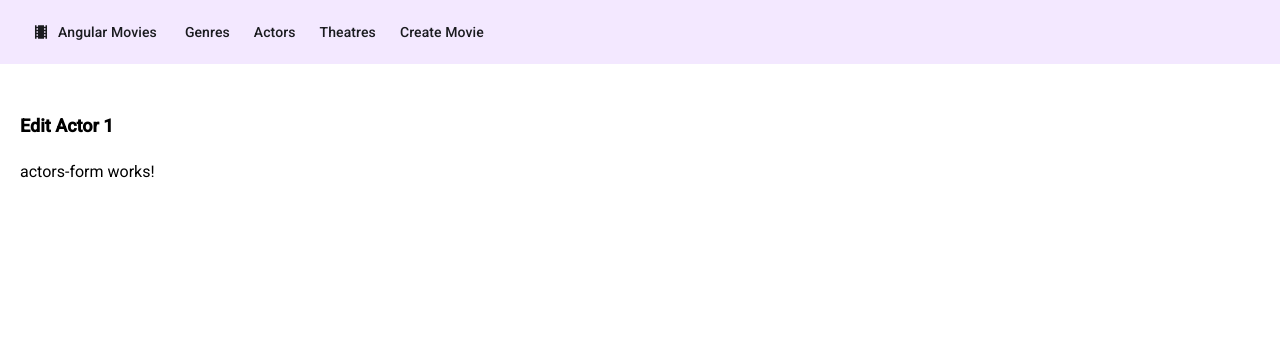
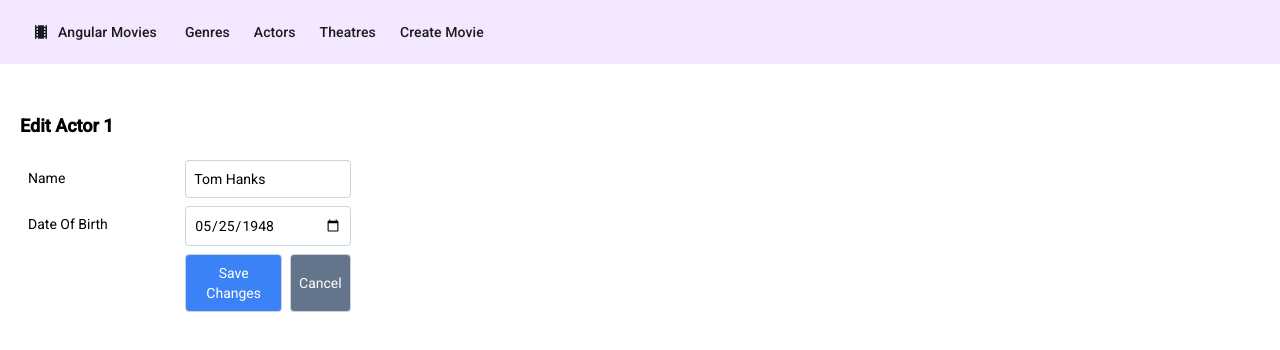
Before and after one commit to buddhika85/Movies-App, an Angular app in the folder angular-movies/: page /actors/edit/1 in a window 1280 px wide. Shown: the top 350 px of the page. Built offline with nearby package versions, Linux system fonts and the light colour scheme.

Commit message:
actor form

```diff
--- a/angular-movies/package.json
+++ b/angular-movies/package.json
@@ -20,6 +20,7 @@
     "@angular/platform-browser": "^18.2.0",
     "@angular/platform-browser-dynamic": "^18.2.0",
     "@angular/router": "^18.2.0",
+    "moment": "^2.30.1",
     "rxjs": "~7.8.0",
     "tslib": "^2.3.0",
     "zone.js": "~0.14.10"
--- a/angular-movies/src/app/actors/actors-form/actors-form.component.html
+++ b/angular-movies/src/app/actors/actors-form/actors-form.component.html
@@ -1 +1,45 @@
-<p>actors-form works!</p>
+<form [formGroup]="formGroup" (ngSubmit)="onSubmit()">
+  <div class="three-col-form w-2/5">
+    <label class="lbl">Name</label>
+    <input
+      class="text-box mb-2"
+      type="text"
+      formControlName="name"
+      [class.text-box-error]="(name.touched || name.dirty) && name.invalid"
+    />
+    <div class="error-div">
+      @if ((name.touched || name.dirty) && name.invalid) { @if
+      (name.errors?.['required']) {
+      <span>Required</span>
+      } @else if (name.errors?.['minlength']) {
+      <span>Min length of 2 required</span>
+      } @else if (name.errors?.['firstLetterShouldBeUppercase']) {
+      <span>First letter of name should be uppercase</span>
+      } }
+    </div>
+
+    <label class="lbl">Date Of Birth</label>
+    <input
+      class="text-box mb-2"
+      type="date"
+      formControlName="dateOfBirth"
+      [class.text-box-error]="
+        (dateOfBirth.touched || dateOfBirth.dirty) && dateOfBirth.invalid
+      "
+    />
+    <div class="error-div">
+      @if ((dateOfBirth.touched || dateOfBirth.dirty) && dateOfBirth.invalid) {
+      @if (dateOfBirth.errors?.['required']) {
+      <span>Required</span>
+      } }
+    </div>
+
+    <div></div>
+    <div class="btn-row">
+      <button class="add-btn" type="submit" [disabled]="this.formGroup.invalid">
+        Save Changes
+      </button>
+      <button class="cancel-btn" (click)="onReset()">Cancel</button>
+    </div>
+  </div>
+</form>
--- a/angular-movies/src/app/actors/actors-form/actors-form.component.ts
+++ b/angular-movies/src/app/actors/actors-form/actors-form.component.ts
@@ -1,4 +1,11 @@
-import { Component, inject, OnInit } from '@angular/core';
+import {
+  Component,
+  EventEmitter,
+  inject,
+  Input,
+  OnInit,
+  Output,
+} from '@angular/core';
 import {
   FormBuilder,
   FormControl,
@@ -6,6 +13,9 @@ import {
   ReactiveFormsModule,
   Validators,
 } from '@angular/forms';
+import { ActorCreationDto, ActorDto } from '../../shared/models/actors.models';
+import { firstLetterShouldBeUppercase } from '../../shared/validators/validators';
+import moment from 'moment';
 
 @Component({
   selector: 'app-actors-form',
@@ -18,27 +28,47 @@ export class ActorsFormComponent implements OnInit {
   private formBuilder: FormBuilder = inject(FormBuilder);
   formGroup!: FormGroup<{
     name: FormControl<string>;
-    dateOfBirth: FormControl<Date | null>;
+    dateOfBirth: FormControl<string>;
   }>;
+
+  @Input()
+  model!: ActorDto | null;
+
+  @Output()
+  postFormEmitter: EventEmitter<ActorCreationDto> =
+    new EventEmitter<ActorCreationDto>();
 
   ngOnInit(): void {
     this.formGroup = this.formBuilder.group({
       name: this.formBuilder.control<string>('', {
         nonNullable: true,
-        validators: [Validators.required, Validators.minLength(2)],
+        validators: [
+          Validators.required,
+          Validators.minLength(2),
+          firstLetterShouldBeUppercase(),
+        ],
       }),
-      dateOfBirth: this.formBuilder.control<Date | null>(null, {
-        nonNullable: false,
-        validators: [],
+      dateOfBirth: this.formBuilder.control<string>('', {
+        nonNullable: true,
+        validators: [Validators.required],
       }),
     });
+
+    // debugger;
+    if (this.model !== null) {
+      const dob = moment(this.model.dateOfBirth).format('YYYY-MM-DD');
+      this.formGroup.patchValue({
+        ...this.model,
+        dateOfBirth: dob,
+      });
+    }
   }
 
   get name(): FormControl<string> {
     return this.formGroup.controls.name;
   }
 
-  get dateOfBirth(): FormControl<Date | null> {
+  get dateOfBirth(): FormControl<string> {
     return this.formGroup.controls.dateOfBirth;
   }
 
@@ -48,7 +78,12 @@ export class ActorsFormComponent implements OnInit {
       return;
     }
 
-    console.log(this.formGroup.value);
+    const actor: ActorCreationDto = {
+      name: this.formGroup.controls.name.value,
+      dateOfBirth: moment(this.formGroup.controls.dateOfBirth.value).toDate(),
+    };
+
+    this.postFormEmitter.emit(actor);
   }
 
   onReset(): void {
--- a/angular-movies/src/app/actors/create-actor/create-actor.component.html
+++ b/angular-movies/src/app/actors/create-actor/create-actor.component.html
@@ -1,3 +1,3 @@
 <h3>Create Actor</h3>
 
-<app-actors-form />
+<app-actors-form [model]="null" (postFormEmitter)="saveChanges($event)" />
--- a/angular-movies/src/app/actors/create-actor/create-actor.component.ts
+++ b/angular-movies/src/app/actors/create-actor/create-actor.component.ts
@@ -1,6 +1,7 @@
 import { Component, inject } from '@angular/core';
 import { Router } from '@angular/router';
 import { ActorsFormComponent } from '../actors-form/actors-form.component';
+import { ActorCreationDto } from '../../shared/models/actors.models';
 
 @Component({
   selector: 'app-create-actor',
@@ -11,7 +12,10 @@ import { ActorsFormComponent } from '../actors-form/actors-form.component';
 })
 export class CreateActorComponent {
   private router: Router = inject(Router);
-  saveChanges() {
-    this.router.navigate(['/actors']);
+
+  saveChanges(actor: ActorCreationDto) {
+    console.log('Create New Actor');
+    console.log(actor);
+    this.router.navigate(['actors']);
   }
 }
--- a/angular-movies/src/app/actors/edit-actor/edit-actor.component.html
+++ b/angular-movies/src/app/actors/edit-actor/edit-actor.component.html
@@ -1,3 +1,6 @@
 <h3>Edit Actor {{ id }}</h3>
 
-<app-actors-form />
+<app-actors-form
+  [model]="actorToEdit"
+  (postFormEmitter)="saveChanges($event)"
+/>
--- a/angular-movies/src/app/actors/edit-actor/edit-actor.component.ts
+++ b/angular-movies/src/app/actors/edit-actor/edit-actor.component.ts
@@ -1,5 +1,14 @@
-import { Component, Input, numberAttribute } from '@angular/core';
+import {
+  Component,
+  inject,
+  Input,
+  numberAttribute,
+  OnInit,
+} from '@angular/core';
 import { ActorsFormComponent } from '../actors-form/actors-form.component';
+import { ActorCreationDto, ActorDto } from '../../shared/models/actors.models';
+import moment from 'moment';
+import { Router } from '@angular/router';
 
 @Component({
   selector: 'app-edit-actor',
@@ -8,6 +17,25 @@ import { ActorsFormComponent } from '../actors-form/actors-form.component';
   templateUrl: './edit-actor.component.html',
   styleUrl: './edit-actor.component.scss',
 })
-export class EditActorComponent {
-  @Input({ transform: numberAttribute }) id!: number;
+export class EditActorComponent implements OnInit {
+  @Input({ transform: numberAttribute }) id!: number; // query string
+
+  actorToEdit!: ActorDto;
+  private router: Router = inject(Router);
+
+  ngOnInit(): void {
+    // TO DO: get actor from DB
+
+    this.actorToEdit = {
+      id: this.id,
+      name: 'Tom Hanks',
+      dateOfBirth: new Date('1948-05-25'),
+    };
+  }
+
+  saveChanges(actor: ActorCreationDto) {
+    console.log('Edit Actor');
+    console.log(actor);
+    this.router.navigate(['actors']);
+  }
 }
--- a/angular-movies/src/app/genres/genres-form/genres-form.component.html
+++ b/angular-movies/src/app/genres/genres-form/genres-form.component.html
@@ -13,7 +13,7 @@
       <span>Required</span>
       } @else if (title.errors?.['minlength']) {
       <span>Min length of 2 expected</span>
-      } @else if (title.errors?.['firstLatterShouldBeUppercase']) {
+      } @else if (title.errors?.['firstLetterShouldBeUppercase']) {
       <span>First letter should be uppercase</span>
       }}
     </div>
--- a/angular-movies/src/app/genres/genres-form/genres-form.component.ts
+++ b/angular-movies/src/app/genres/genres-form/genres-form.component.ts
@@ -15,7 +15,7 @@ import {
 } from '@angular/forms';
 import { Router, RouterLink } from '@angular/router';
 import { GenreCreationDto, GenreDto } from '../../shared/models/genre.models';
-import { firstLatterShouldBeUppercase } from '../../shared/validators/validators';
+import { firstLetterShouldBeUppercase } from '../../shared/validators/validators';
 
 @Component({
   selector: 'app-genres-form',
@@ -43,7 +43,7 @@ export class GenresFormComponent implements OnInit {
         validators: [
           Validators.required,
           Validators.minLength(2),
-          firstLatterShouldBeUppercase(), // custom validator
+          firstLetterShouldBeUppercase(), // custom validator
         ],
       }),
     });
--- a/angular-movies/src/app/shared/validators/validators.ts
+++ b/angular-movies/src/app/shared/validators/validators.ts
@@ -1,6 +1,6 @@
 import { AbstractControl, ValidationErrors, ValidatorFn } from '@angular/forms';
 
-export function firstLatterShouldBeUppercase(): ValidatorFn {
+export function firstLetterShouldBeUppercase(): ValidatorFn {
   return (control: AbstractControl): ValidationErrors | null => {
     const value = <string>control.value;
 
@@ -10,7 +10,7 @@ export function firstLatterShouldBeUppercase(): ValidatorFn {
     const firstLetter = value[0];
     if (firstLetter !== firstLetter.toUpperCase()) {
       return {
-        firstLatterShouldBeUppercase: {
+        firstLetterShouldBeUppercase: {
           message: 'The first letter should be uppercase',
         },
       };
```
Also changed, not shown: 1 other file (tests, documents, lock files or other folders).
